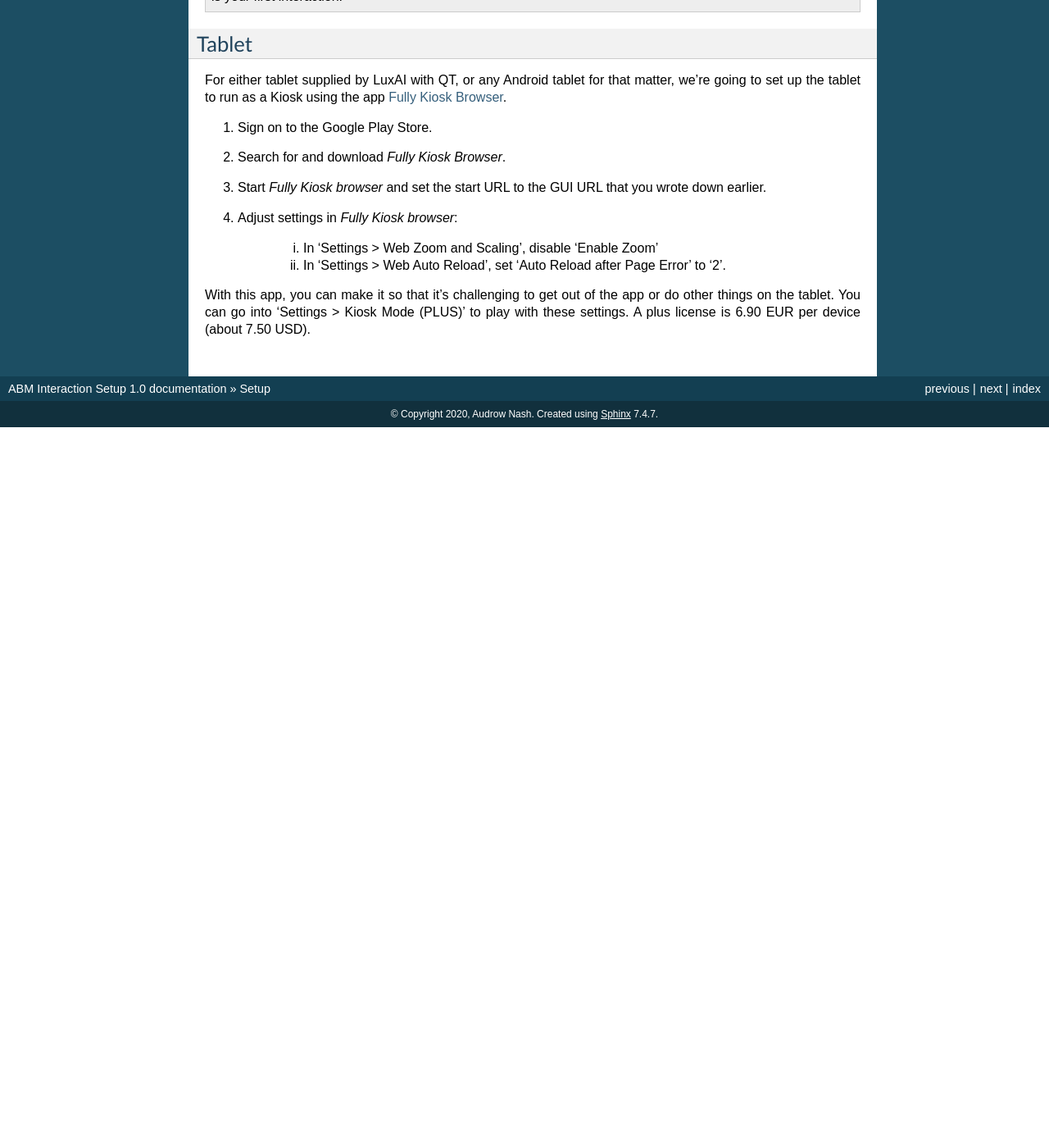
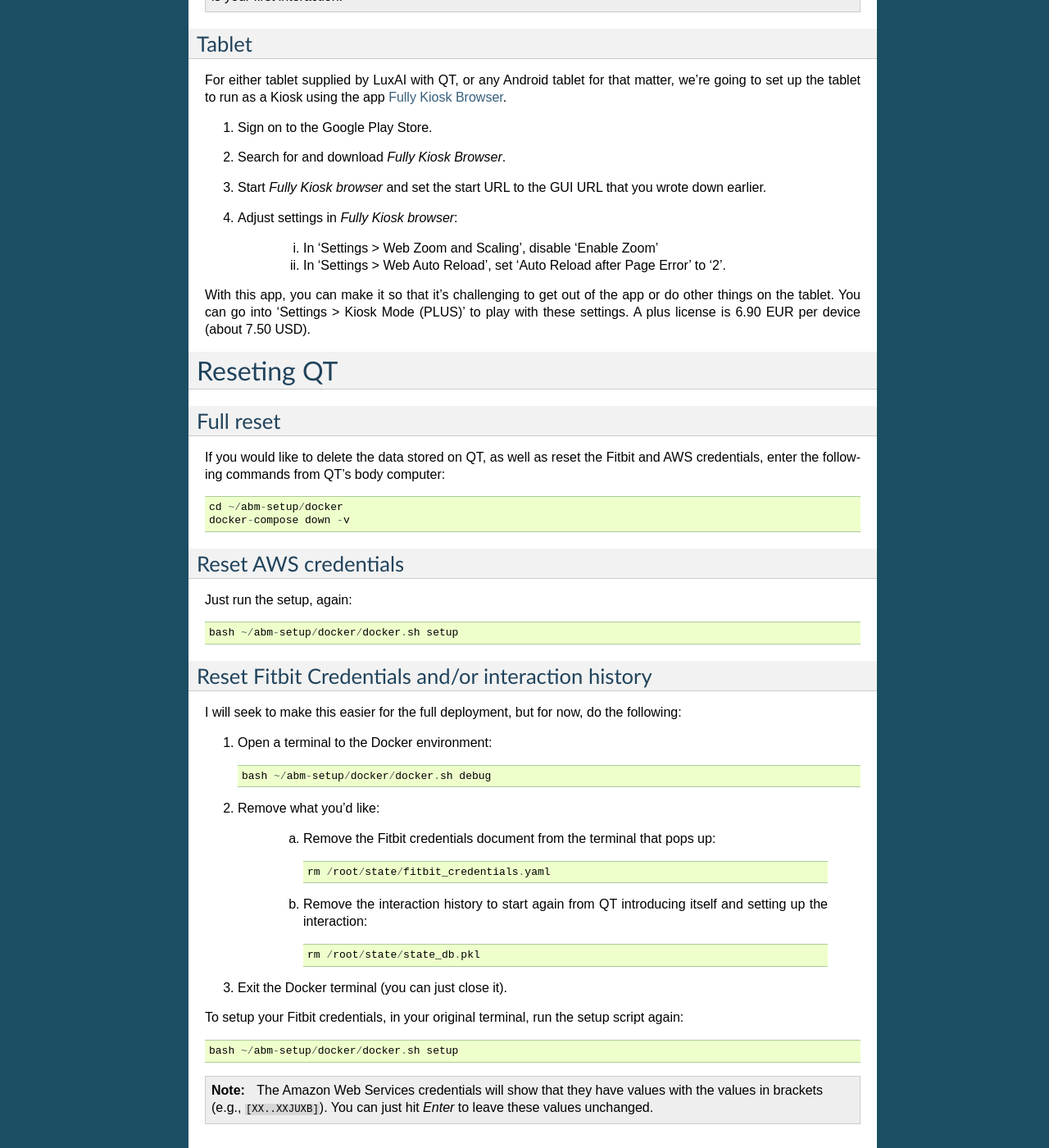
Before and after one commit to robotpt/abm-setup, a Sphinx documentation site: the page built from docs/setup.rst, in a window 1280 px wide and 1400 px high, scrolled down 13436 px. Shown: the whole window at 82% size. Built offline with Sphinx 7.4.7, drawn with Linux system fonts in a browser that asks for light colours; before the commit the page ends 13957 px from its top, so only the background shows below that; some of the changed text lies outside the part shown.

Commit message:
Add information about reseting the system

```diff
--- a/docs/setup.rst
+++ b/docs/setup.rst
@@ -463,3 +463,50 @@ For either tablet supplied by LuxAI with QT, or any Android tablet for that matt
     ii. In 'Settings > Web Auto Reload', set 'Auto Reload after Page Error' to '2'.
 
 With this app, you can make it so that it's challenging to get out of the app or do other things on the tablet.  You can go into 'Settings > Kiosk Mode (PLUS)' to play with these settings.  A plus license is 6.90 EUR per device (about 7.50 USD).
+
+Reseting QT
+===========
+
+Full reset
+----------
+
+If you would like to delete the data stored on QT, as well as reset the Fitbit and AWS credentials, enter the following commands from QT's body computer::
+
+    cd ~/abm-setup/docker
+    docker-compose down -v
+
+Reset AWS credentials
+---------------------
+
+Just run the setup, again::
+
+    bash ~/abm-setup/docker/docker.sh setup
+
+Reset Fitbit Credentials and/or interaction history
+---------------------------------------------------
+
+I will seek to make this easier for the full deployment, but for now, do the following:
+
+1. Open a terminal to the Docker environment::
+
+    bash ~/abm-setup/docker/docker.sh debug
+
+2. Remove what you'd like:
+
+    a. Remove the Fitbit credentials document from the terminal that pops up::
+
+        rm /root/state/fitbit_credentials.yaml
+
+    b. Remove the interaction history to start again from QT introducing itself and setting up the interaction::
+
+        rm /root/state/state_db.pkl
+
+3. Exit the Docker terminal (you can just close it).
+
+To setup your Fitbit credentials, in your original terminal, run the setup script again::
+
+    bash ~/abm-setup/docker/docker.sh setup
+
+.. note::
+
+    The Amazon Web Services credentials will show that they have values with the values in brackets (e.g., :code:`[XX..XXJUXB]`).  You can just hit *Enter* to leave these values unchanged.
```
